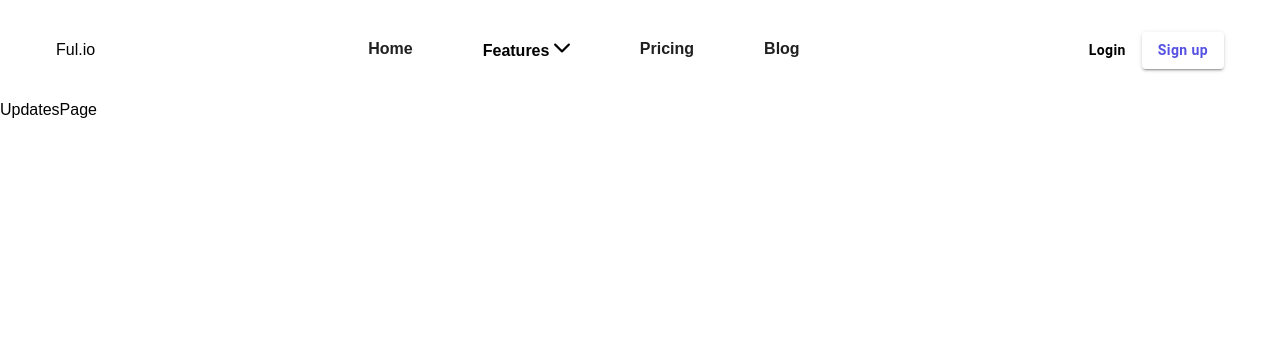
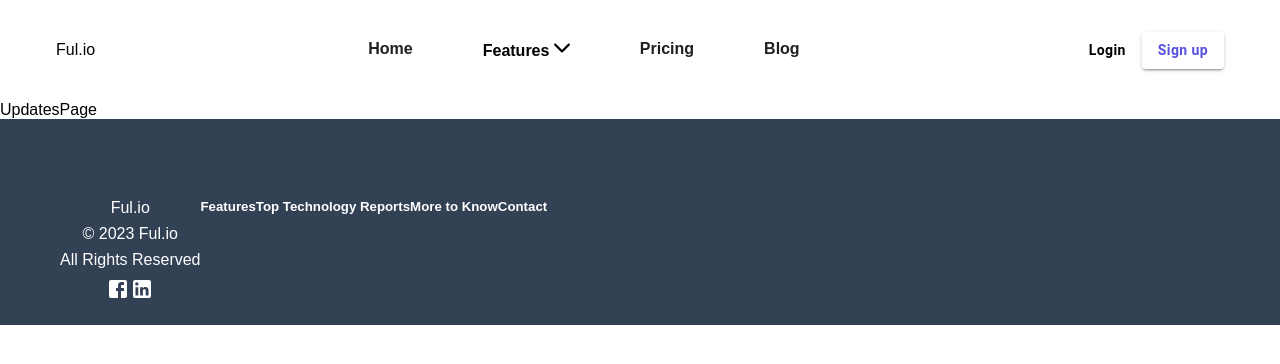
Before and after one commit to NitinSirsath/ful-io-landing-page, a React (Vite) app: page /updates in a window 1280 px wide. Shown: the top 364 px of the page. Built offline with nearby package versions, Linux system fonts and the light colour scheme.

Commit message:
created website content data file

```diff
--- a/src/App.tsx
+++ b/src/App.tsx
@@ -7,6 +7,7 @@ import HomePage from './pages/HomePage'
 import PricingPage from './pages/PricingPage'
 import BlogPage from './pages/BlogPage'
 import UpdatesPage from './pages/UpdatesPage'
+import Footer from './components/Footer/Footer'
 
 function App() {
   const [count, setCount] = useState(0)
@@ -20,7 +21,7 @@ function App() {
       <Route path="/blog" element={<BlogPage />} />
       <Route path="/updates" element={<UpdatesPage />} />
     </Routes>
-
+    <Footer />
     </div>
   )
 }
--- a/src/components/Footer/Footer.tsx
+++ b/src/components/Footer/Footer.tsx
@@ -1,11 +1,30 @@
 import React from 'react'
+import { Container,SocialContainer } from './footer.style';
+import FacebookIcon from '@mui/icons-material/Facebook';
+import LinkedInIcon from '@mui/icons-material/LinkedIn';
+import FooterCard from './FooterCard';
+import { Contact, FeatureData, moreToKnow, technologyReports } from './footerData';
 
 type Props = {}
 
 const Footer = (props: Props) => {
-  return (
-    <div>Footer</div>
-  )
+    return (
+        <Container>
+            <SocialContainer>
+                <div>Ful.io</div>
+                <p>© 2023 Ful.io</p>
+                <p>All Rights Reserved</p>
+                <p>
+                    <a href="https://www.facebook.com/fulioTech/"><FacebookIcon sx={{color: '#FFFFFF'}}/></a>
+                    <a href="https://www.linkedin.com/company/ful-io/"><LinkedInIcon sx={{color: '#FFFFFF'}}/> </a>
+                </p>
+            </SocialContainer>
+            <FooterCard data={FeatureData} heading='Features'/>
+            <FooterCard data={technologyReports} heading='Top Technology Reports'/>
+            <FooterCard data={moreToKnow} heading='More to Know'/>
+            <FooterCard data={Contact} heading='Contact'/>
+        </Container>
+    )
 }
 
 export default Footer
--- /dev/null
+++ b/src/components/Footer/FooterCard.tsx
@@ -0,0 +1,43 @@
+import React from 'react'
+import styled from 'styled-components'
+
+
+const Container = styled.div`
+    h5{
+      font-weight: 600;
+      border-bottom: 1ps solid #fff;
+      padding-bottom: 6px;
+    }
+
+    p{
+      margin-top: 8px;
+    }
+`
+
+type Props = {
+  data: {
+    map(arg0: (_item: { title: string; icon: string }, idx: any) => JSX.Element): React.ReactNode
+    title : string,
+  icon : string,
+  },
+  heading: string
+}
+
+const FooterCard = ({data, heading}: Props) => {
+  console.log(data)
+  return (
+    <Container>
+      <h5>{heading}</h5>
+      {
+        data.map((_item : { title : string, icon : string}, idx) => {
+          return  <div key={idx}>
+          {data?.icon && <_item.icon />}
+           <p>{data?.title}</p>
+          </div>
+        })
+      }
+    </Container>
+  )
+}
+
+export default FooterCard
--- a/src/components/Footer/footer.style.tsx
+++ b/src/components/Footer/footer.style.tsx
@@ -0,0 +1,16 @@
+import styled from "styled-components";
+
+export const Container = styled.div`
+    display: flex;
+    background-color: #334155;
+    padding: 80px 60px 20px;
+    color: #FFFFFF;
+`
+
+export const SocialContainer = styled.div`
+    text-align: center;
+
+    p{
+        margin-top: 8px;
+    }
+`
--- a/src/components/header/navbar.style.ts
+++ b/src/components/header/navbar.style.ts
@@ -23,7 +23,7 @@ export const Container = styled.div`
     }
 `
 
-export const FeatureArrow = styled.span`
+export const FeatureArrow = styled.span<{arrowState: boolean}>`
     /* transform: rotate(0.5turn); */
 
     img{
@@ -37,7 +37,8 @@ export const FeaturesContainer = styled.div`
     top: 11%;
     box-shadow: rgba(149, 157, 165, 0.2) 0px 8px 24px;
     border-radius: 4px;
-
+    background-color: #fff;
+    padding: 10px 0px;
     div{
         margin-top: 7px;
     }
--- a/src/components/homePage/Marketing/Marketing.tsx
+++ b/src/components/homePage/Marketing/Marketing.tsx
@@ -1,5 +1,5 @@
 import React from 'react'
-import bgImage from '../../../assets/marketing/background-domain.svg'
+
 import Typography from '@mui/material/Typography';
 import { styled } from '@mui/material/styles';
 
@@ -15,7 +15,7 @@ type Props = {}
 
 const Marketing = (props: Props) => {
   return (
-    <div background={bgImage}>
+    <div background={'/public/background-domain.svg'}>
         <TitleHeading variant="h5" gutterBottom>
         Power Your Sales And Marketing Teams
       </TitleHeading>
--- a/src/components/homePage/Marketing/marketing.style.tsx
+++ b/src/components/homePage/Marketing/marketing.style.tsx
@@ -1,9 +1,8 @@
 import styled from "styled-components";
 
-export const Container = styled.div`
+export const Container = styled.div<{background:string}>`
+    background-image: url(${(props) => props.background});
     background-position: center;
   background-repeat: no-repeat;
   background-size: cover;
-  background-image: linear-gradient(rgba(0, 0, 0, 0), rgba(0, 0, 0, 0.4)),
-    url(${(props) => props.background});
 `
--- a/src/components/homePage/testimonial/testimonialsData.ts
+++ b/src/components/homePage/testimonial/testimonialsData.ts
@@ -11,7 +11,7 @@ export const data = [
         name: 'Todd Dunsmore',
         imgsrc: todd,
         position : 'Doja Marketing/Defi Founder',
-        para : '"These web technologies quickly became a game-changer for our business. Lead generation projects that used to take a whole team are completely automatic now. We were able to segment traffic based on location, identify more prospects, and onboard more clients. I cant say enough good things about Ful.io.'
+    para : '"These web technologies quickly became a game-changer for our business. Lead generation projects that used to take a whole team are completely automatic now.We were able to segment traffic based on location, identify more prospects, and onboard more clients. I cant say enough good things about Ful.io.'
     },
     {
         name: 'Nicholas Altimore',
```
Also changed, not shown: src/components/homePage/websiteContent/websiteContentData.ts (added, +51 -0 lines), public/background-domain.svg (renamed from src/assets/marketing/background-domain.svg).
